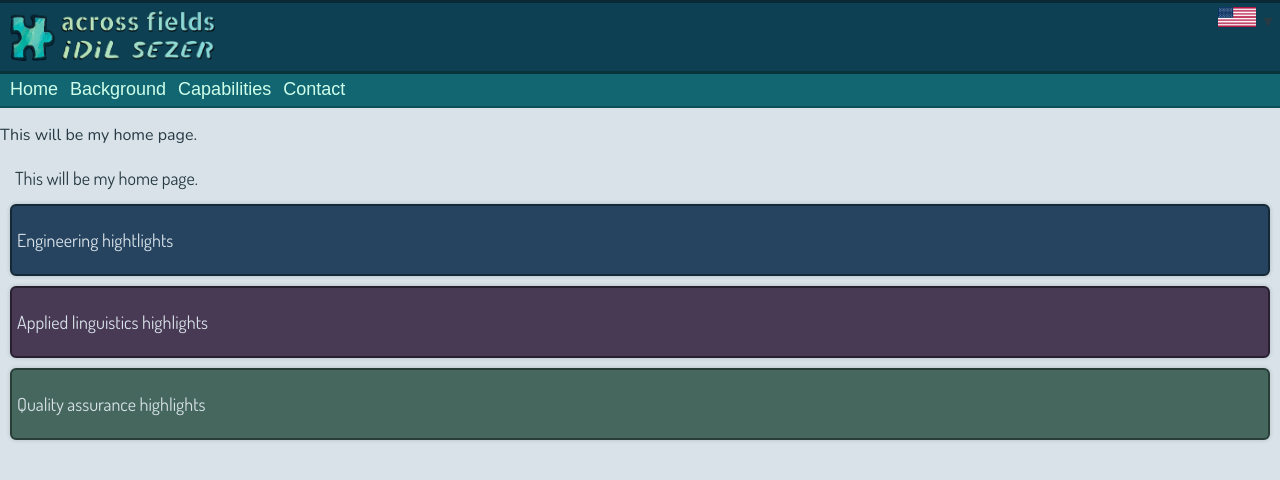
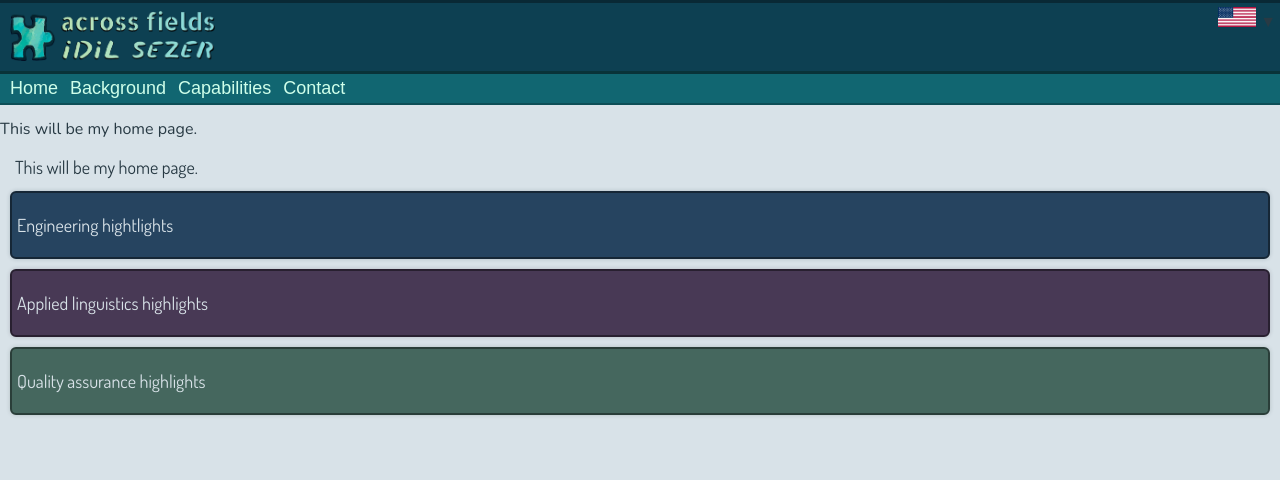
Before and after one commit to acrossfields/idilsezer, a Jekyll site: the page built from en/index.md, in a window 1280 px wide. Shown: the top 480 px of the page. Built offline with Jekyll 4.4.1, drawn with Linux system fonts in a browser that asks for light colours; some web fonts are replaced.

Commit message:
Update style.scss

```diff
--- a/assets/css/style.scss
+++ b/assets/css/style.scss
@@ -61,6 +61,7 @@ body {
   font-family: 'Nunito', sans-serif;     /* default font */
   color: #283a44;                        /* default font color */
   font-size: 16px;                       /* default fontsize */
+  line-height: 1;                        /* default line height*/
   background-color: #d8e2e8;             /* background color */
 }
 
```
